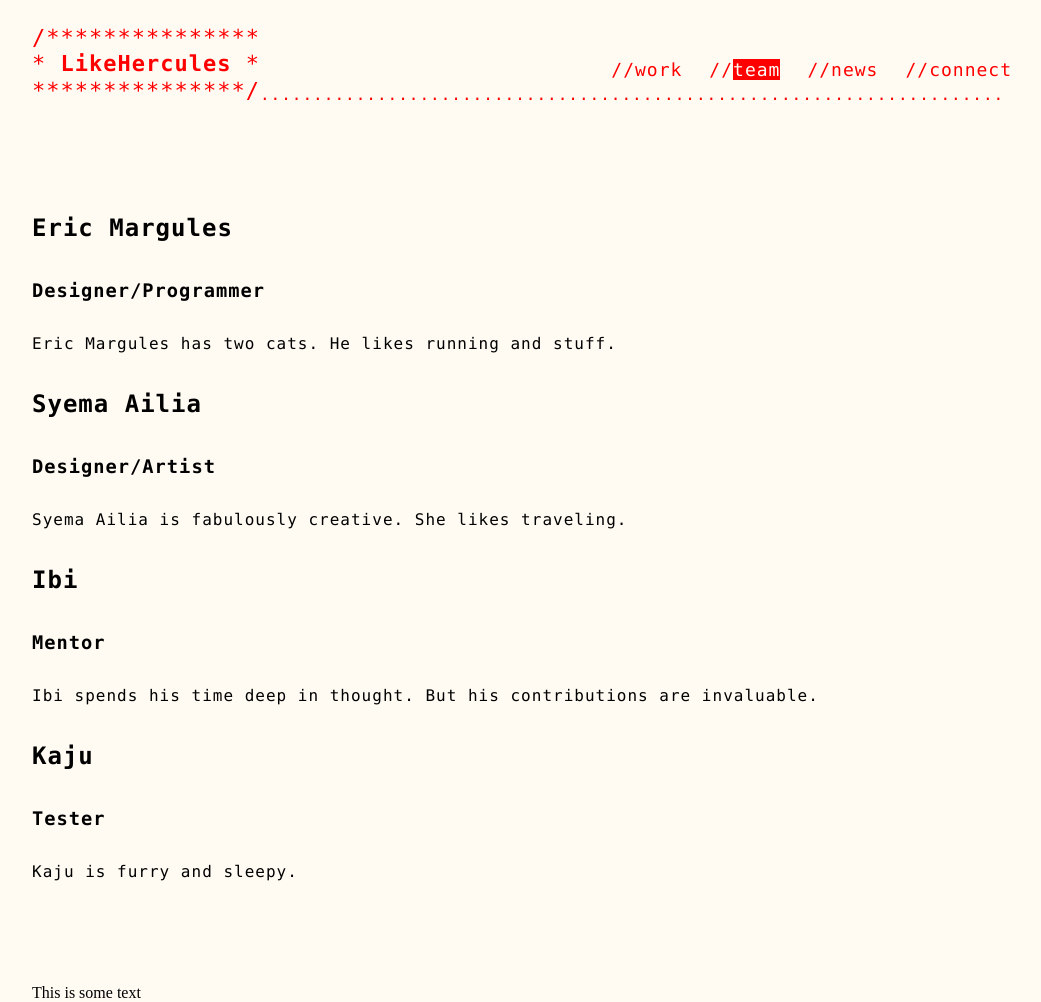
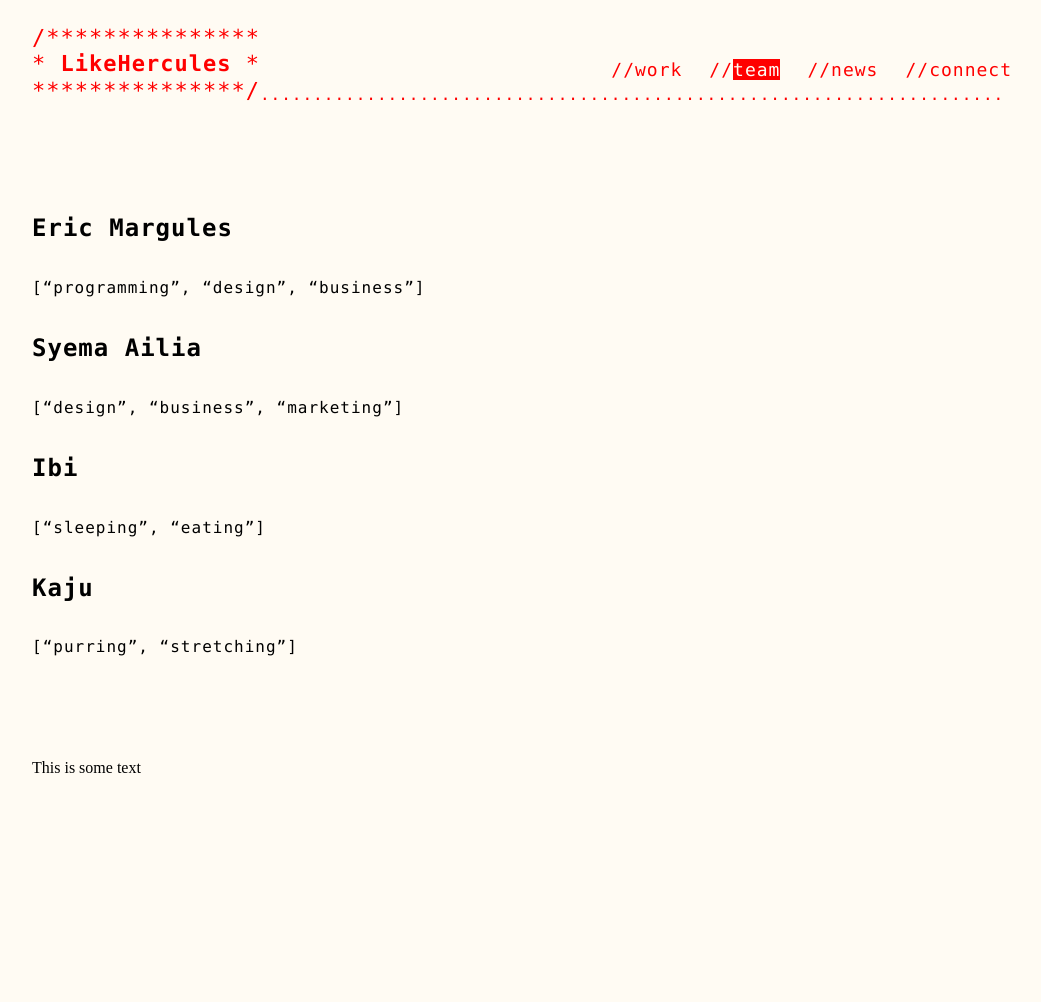
Before and after one commit to LikeHercules/likehercules.github.io, a Jekyll site: the page built from team.md, in a window 1280 px wide. Shown: the whole page, without its empty margins (118-1159 px from the left). Built offline with Jekyll 4.4.1, drawn with Linux system fonts in a browser that asks for light colours; after the commit the page ends 900 px from its top, so only the background shows below that.

Commit message:
update team

```diff
--- a/team.md
+++ b/team.md
@@ -4,23 +4,13 @@ pageId: team
 ---
 
 ## Eric Margules
-### Designer/Programmer
-Eric Margules has two cats. He likes running and stuff.
-
-
+["programming", "design", "business"]
 
 ## Syema Ailia
-### Designer/Artist
-Syema Ailia is fabulously creative. She likes traveling.
-
-
+["design", "business", "marketing"]
 
 ## Ibi
-### Mentor
-Ibi spends his time deep in thought. But his contributions are invaluable.
-
-
+["sleeping", "eating"]
 
 ## Kaju
-### Tester
-Kaju is furry and sleepy.
+["purring", "stretching"]
```
